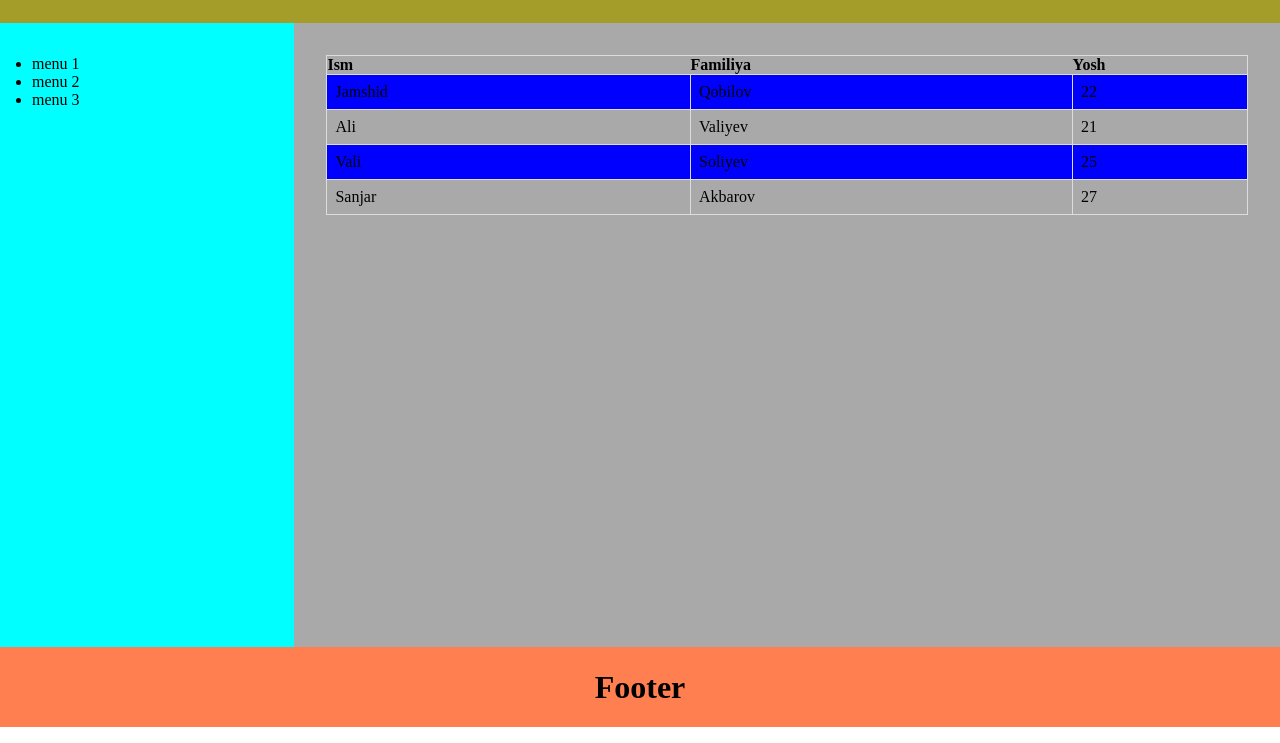
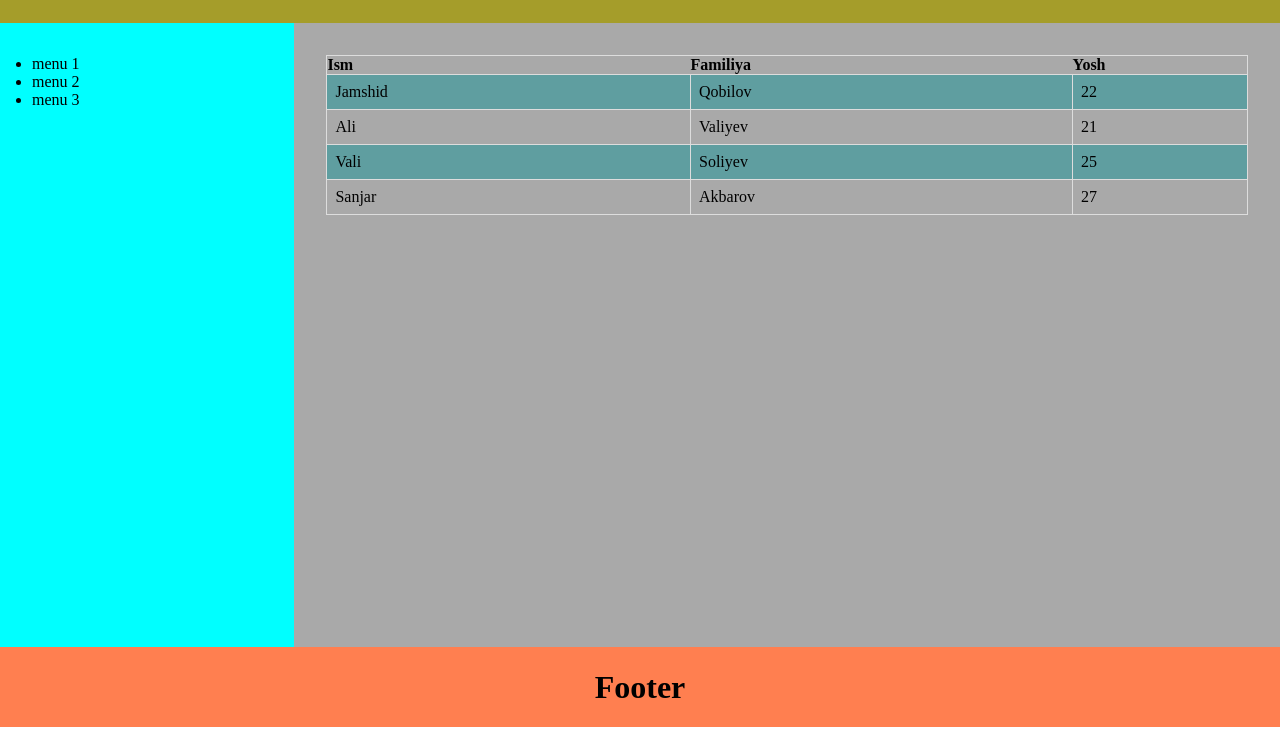
Before and after one commit to Nurillayevgithub/vscode, a plain HTML site: page index.html in a window 1280 px wide. Shown: the part 57-800 px from the top of the page. Drawn offline with Linux system fonts and the light colour scheme.

Commit message:
Update styles.css
44-line

```diff
--- a/styles.css
+++ b/styles.css
@@ -41,5 +41,5 @@ tr,td{
     padding: 8px;
 }
 tr:nth-child(even){
-    background-color: blue;
+    background-color: cadetblue;
 }
```
